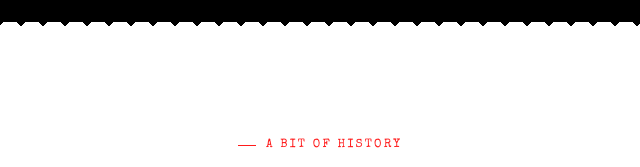
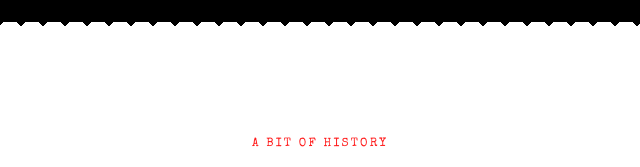
Before and after one commit to treasurekyle/haunted-slc, a plain HTML site: page index.html in a window 1280 px wide. Shown: the part 2600-2767 px from the top of the page, 320-960 px from the left. Drawn offline with nearby package versions, Linux system fonts and the light colour scheme; a web font is replaced by a local one.

Commit message:
Remove decorative lines from section eyebrow labels
Co-Authored-By: Claude Sonnet 4.6 <noreply@anthropic.com>

```diff
--- a/styles.css
+++ b/styles.css
@@ -59,13 +59,6 @@ h1, h2, h3 { font-family: var(--font-display); font-weight: 400; letter-spacing:
   display: inline-flex;
   align-items: center;
   gap: 10px;
-}
-.eyebrow::before {
-  content: '';
-  width: 18px;
-  height: 1px;
-  background: var(--lantern);
-  display: inline-block;
 }
 
 :focus-visible {
@@ -242,7 +235,6 @@ section { padding: 84px 0; }
 /* ---------- Paper panels (About / FAQ) ---------- */
 .paper-section { background: var(--paper); color: var(--ink); }
 .paper-section .eyebrow { color: var(--blood); }
-.paper-section .eyebrow::before { background: var(--blood); }
 .paper-section .section-head h2 { color: var(--ink); }
 .paper-section .section-head p { color: var(--ink-soft); }
 
```
